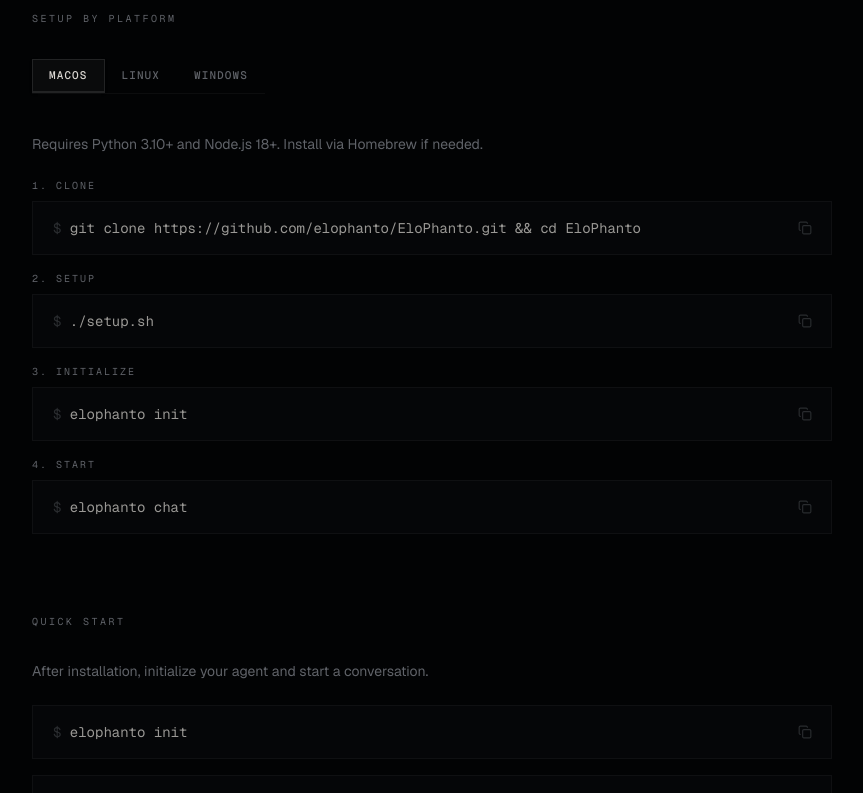
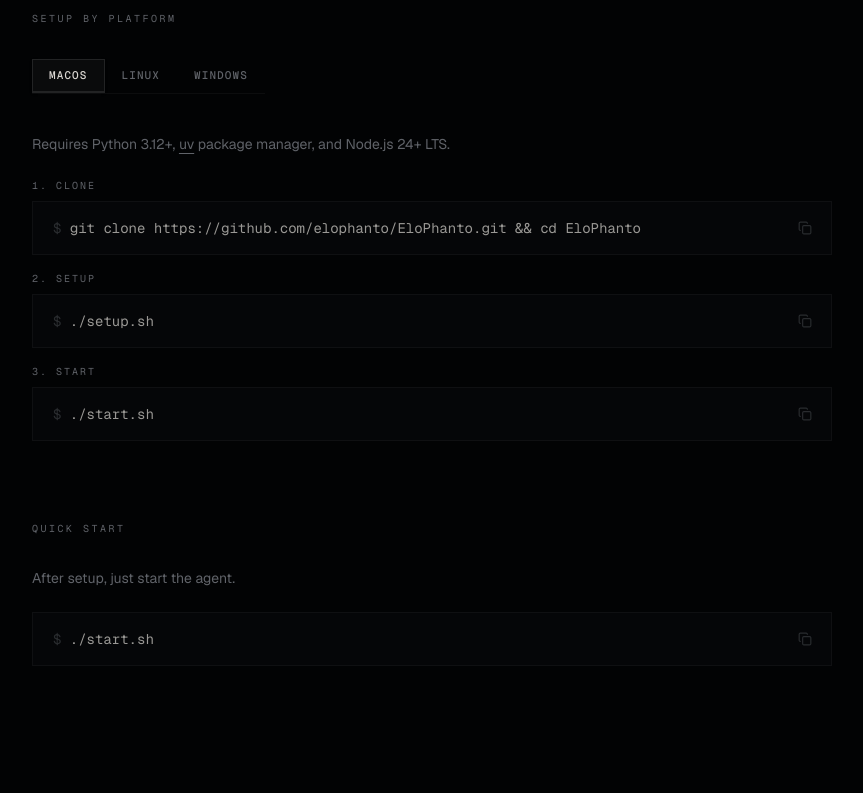
Before and after one commit to elophanto/EloPhantoHub, a Next.js app: page /download in a window 1280 px wide. Shown: the part 680-1473 px from the top of the page, without its empty margins (208-1071 px from the left). Built offline with nearby package versions, Linux system fonts and the light colour scheme.

Commit message:
Fix install commands to use ./start.sh
Update prerequisites to Python 3.12+, uv, Node.js 24+ LTS.
Replace elophanto init/chat with ./setup.sh and ./start.sh.

Co-Authored-By: Claude Opus 4.6 <noreply@anthropic.com>

```diff
--- a/app/download/page.tsx
+++ b/app/download/page.tsx
@@ -96,24 +96,22 @@ export default function DownloadPage() {
 
           <TabsContent value="macos" className="mt-8">
             <p className="mb-6 text-sm text-muted-foreground">
-              Requires Python 3.10+ and Node.js 18+. Install via Homebrew if needed.
+              Requires Python 3.12+, <a href="https://docs.astral.sh/uv/" target="_blank" rel="noopener noreferrer" className="underline underline-offset-4 hover:text-foreground">uv</a> package manager, and Node.js 24+ LTS.
             </p>
             <div className="space-y-4">
               <InstallCommand label="1. Clone" command="git clone https://github.com/elophanto/EloPhanto.git && cd EloPhanto" />
               <InstallCommand label="2. Setup" command="./setup.sh" />
-              <InstallCommand label="3. Initialize" command="elophanto init" />
-              <InstallCommand label="4. Start" command="elophanto chat" />
+              <InstallCommand label="3. Start" command="./start.sh" />
             </div>
           </TabsContent>
 
           <TabsContent value="linux" className="mt-8">
             <p className="mb-6 text-sm text-muted-foreground">
-              Tested on Ubuntu 22.04+, Debian 12+, and Fedora 38+. Requires Python 3.10+ and Node.js 18+.
+              Tested on Ubuntu 22.04+, Debian 12+, and Fedora 38+. Requires Python 3.12+, <a href="https://docs.astral.sh/uv/" target="_blank" rel="noopener noreferrer" className="underline underline-offset-4 hover:text-foreground">uv</a>, and Node.js 24+ LTS.
             </p>
             <div className="space-y-4">
-              <InstallCommand label="1. Prerequisites" command="sudo apt update && sudo apt install -y python3 python3-pip nodejs npm git" />
-              <InstallCommand label="2. Clone and setup" command="git clone https://github.com/elophanto/EloPhanto.git && cd EloPhanto && ./setup.sh" />
-              <InstallCommand label="3. Run" command="elophanto init && elophanto chat" />
+              <InstallCommand label="1. Clone and setup" command="git clone https://github.com/elophanto/EloPhanto.git && cd EloPhanto && ./setup.sh" />
+              <InstallCommand label="2. Start" command="./start.sh" />
             </div>
           </TabsContent>
 
@@ -124,7 +122,7 @@ export default function DownloadPage() {
             <div className="space-y-4">
               <InstallCommand label="1. Install WSL2" command="wsl --install" />
               <InstallCommand label="2. Inside WSL" command="git clone https://github.com/elophanto/EloPhanto.git && cd EloPhanto && ./setup.sh" />
-              <InstallCommand label="3. Run" command="elophanto init && elophanto chat" />
+              <InstallCommand label="3. Start" command="./start.sh" />
             </div>
           </TabsContent>
         </Tabs>
@@ -136,12 +134,9 @@ export default function DownloadPage() {
           Quick Start
         </span>
         <p className="mb-6 text-sm text-muted-foreground">
-          After installation, initialize your agent and start a conversation.
+          After setup, just start the agent.
         </p>
-        <div className="space-y-4">
-          <InstallCommand command="elophanto init" />
-          <InstallCommand command="elophanto chat" />
-        </div>
+        <InstallCommand command="./start.sh" />
       </div>
     </div>
   )
```
